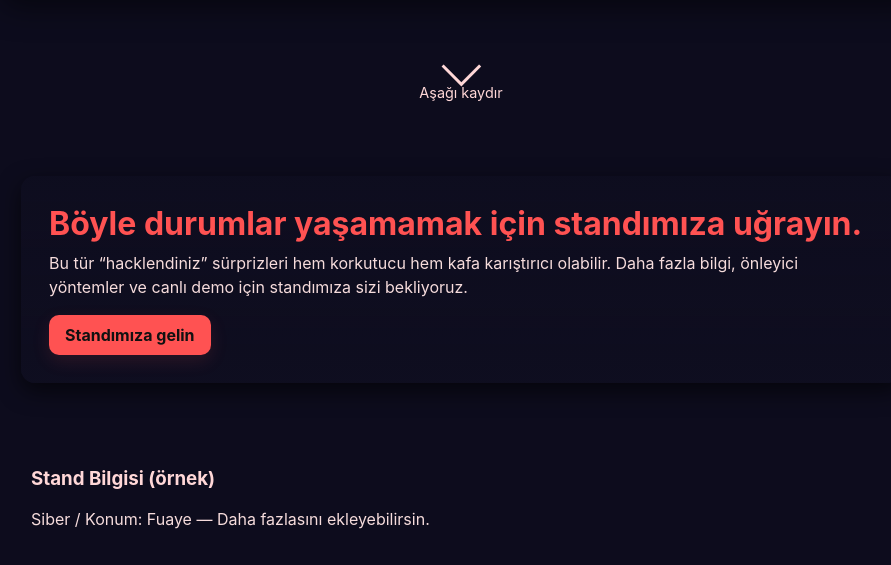
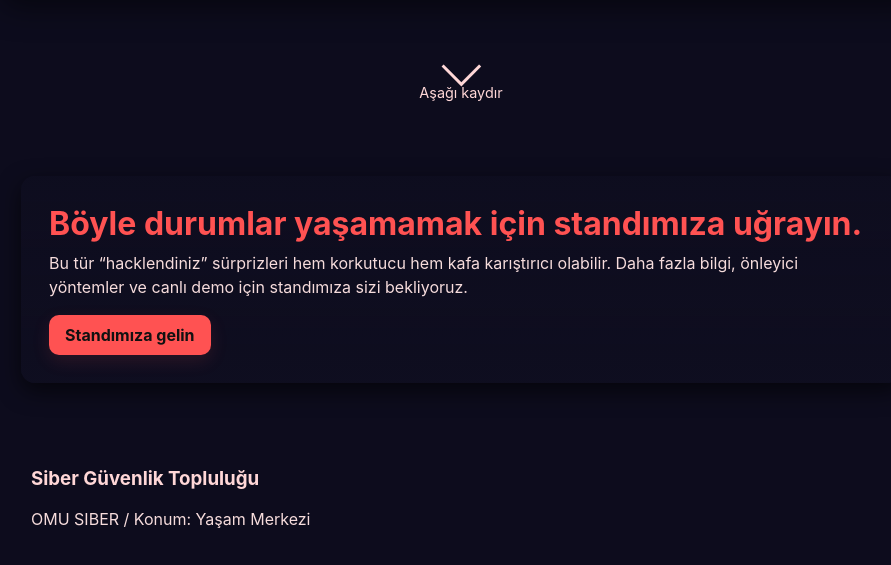
Before and after one commit to omusiber1919/omu_siber_stand, a plain HTML site: page index.html in a window 1280 px wide. Shown: the part 521-1086 px from the top of the page, without its empty margins (179-1070 px from the left). Drawn offline with Linux system fonts and the light colour scheme.

Commit message:
Update index.html

```diff
--- a/index.html
+++ b/index.html
@@ -179,8 +179,8 @@
 
     <!-- opsiyonel: stand detayları -->
     <section style="padding:28px 20px; max-width:900px; margin:0 auto" id="stand">
-      <h3 style="color:var(--muted); margin-top:0">Stand Bilgisi (örnek)</h3>
-      <p style="color:#F6DCDC; margin:0 0 8px 0">Siber / Konum: Fuaye — Daha fazlasını ekleyebilirsin.</p>
+      <h3 style="color:var(--muted); margin-top:0">Siber Güvenlik Topluluğu</h3>
+      <p style="color:#F6DCDC; margin:0 0 8px 0">OMU SIBER / Konum: Yaşam Merkezi</p>
     </section>
   </main>
 
```
